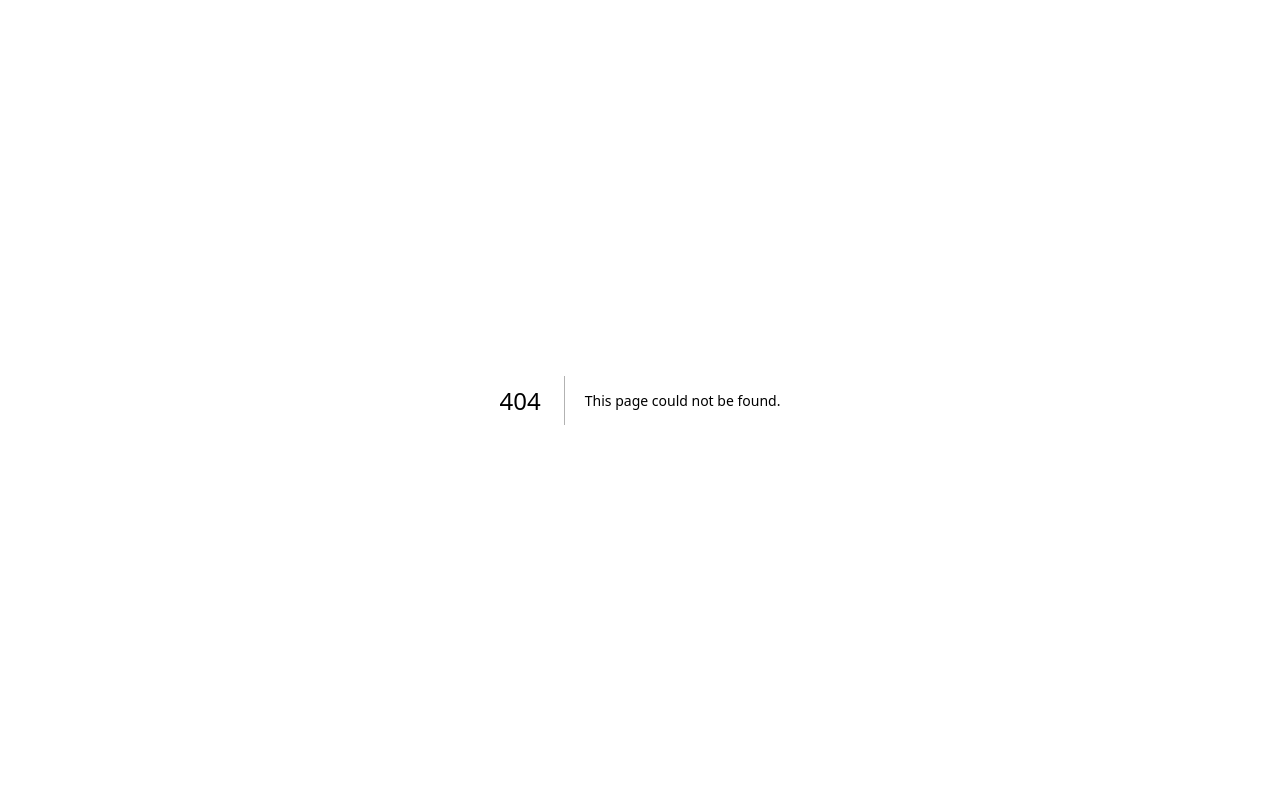
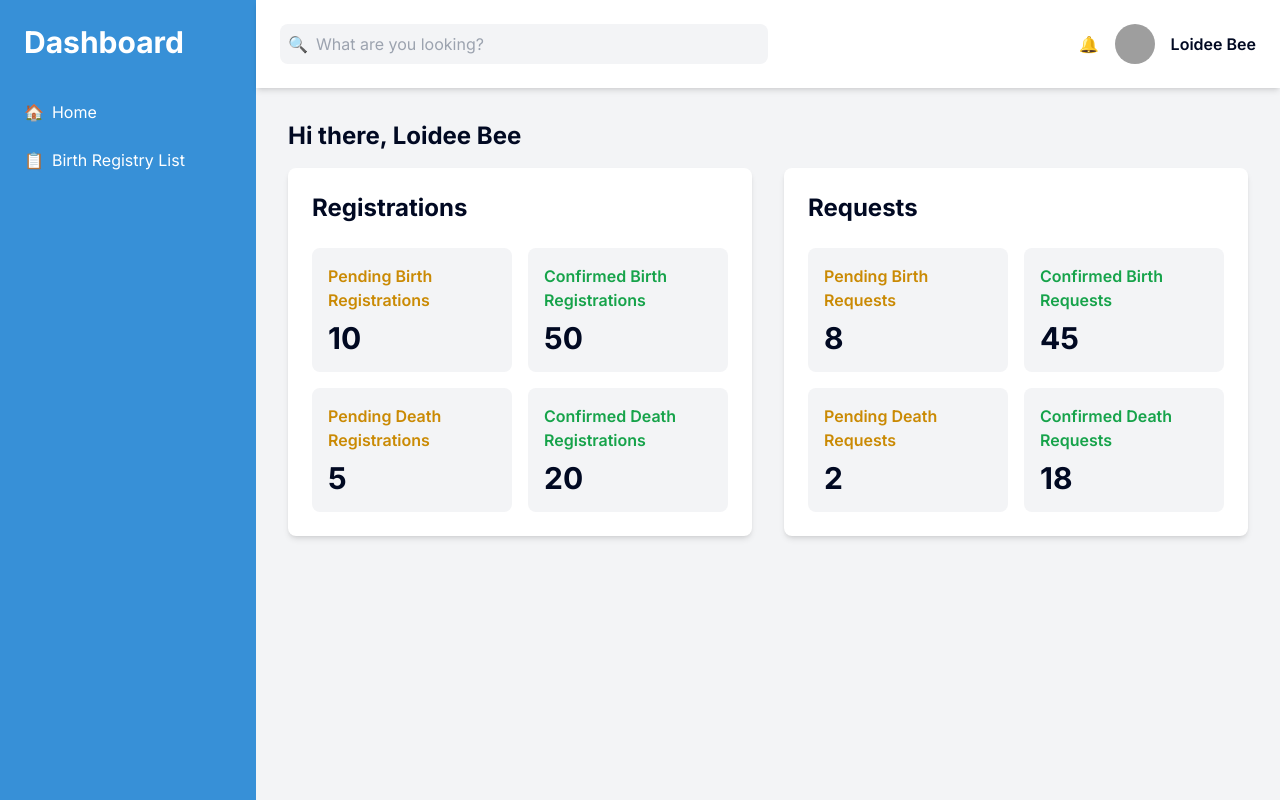
Before and after one commit to lloydeebill/iRegistry, a Next.js app: page /admin/dashboard in a window 1280 px wide. Before the commit this address had no page. Built offline with nearby package versions, Linux system fonts and the light colour scheme; no server answers; grey boxes are pictures that could not be loaded.

Commit message:
added admin interface with login and dashbaord and birth registry list retrieving from the supabase

```diff
--- /dev/null
+++ b/app/admin/admin-components/BirthRegistryList.jsx
@@ -0,0 +1,84 @@
+"use client";
+
+import { useEffect, useState } from "react";
+import { supabase } from "@/lib/supabaseClient"; // adjust if needed
+
+export default function BirthRegistryList() {
+	const [birthRegistrations, setBirthRegistrations] = useState([]);
+	const [loading, setLoading] = useState(true);
+
+	useEffect(() => {
+		fetchBirthRegistrations();
+	}, []);
+
+	async function fetchBirthRegistrations() {
+		const { data, error } = await supabase
+			.from("birth_registration")
+			.select("*")
+			.order("created_at", { ascending: false });
+
+		if (error) {
+			console.error("Error fetching birth registrations:", error.message);
+		} else {
+			setBirthRegistrations(data);
+		}
+		setLoading(false);
+	}
+
+	return (
+		<>
+			<h2 className="text-2xl font-bold mb-6">Birth Registry List</h2>
+
+			{loading ? (
+				<p>Loading...</p>
+			) : (
+				<div className="overflow-x-auto">
+					<table className="min-w-full bg-white rounded-lg overflow-hidden shadow-md">
+						<thead className="bg-[#3790d7] text-white">
+							<tr>
+								<th className="py-3 px-4 text-left">Child Full Name</th>
+								<th className="py-3 px-4 text-left">Date of Birth</th>
+								<th className="py-3 px-4 text-left">Status</th>
+								<th className="py-3 px-4 text-left">Submitted At</th>
+								<th className="py-3 px-4 text-left">Action</th>
+							</tr>
+						</thead>
+						<tbody>
+							{birthRegistrations.map((registration) => (
+								<tr
+									key={registration.id}
+									className="border-t hover:bg-gray-100"
+								>
+									<td className="py-3 px-4">
+										{registration.child_firstname}{" "}
+										{registration.child_middlename}{" "}
+										{registration.child_lastname}
+									</td>
+									<td className="py-3 px-4">{registration.birthdate}</td>
+									<td className="py-3 px-4 capitalize">
+										{registration.status || "Pending"}
+									</td>
+									<td className="py-3 px-4">
+										{registration.created_at
+											? new Date(registration.created_at).toLocaleDateString()
+											: "N/A"}
+									</td>
+									<td className="py-3 px-4">
+										<button
+											onClick={() =>
+												alert(`View details for ID: ${registration.id}`)
+											}
+											className="bg-blue-500 text-white py-1 px-3 rounded hover:bg-blue-600 transition"
+										>
+											View
+										</button>
+									</td>
+								</tr>
+							))}
+						</tbody>
+					</table>
+				</div>
+			)}
+		</>
+	);
+}
--- /dev/null
+++ b/app/admin/admin-components/Overview.jsx
@@ -0,0 +1,73 @@
+"use client";
+
+export default function Overview() {
+	return (
+		<>
+			<h2 className="text-2xl font-bold mb-4">Hi there, Loidee Bee</h2>
+
+			<div className="grid grid-cols-1 lg:grid-cols-2 gap-8">
+				{/* Registrations Section */}
+				<section className="bg-white p-6 rounded-lg shadow-md">
+					<h3 className="text-2xl font-bold mb-6">Registrations</h3>
+					<div className="grid grid-cols-1 md:grid-cols-2 gap-4">
+						<div className="bg-gray-100 p-4 rounded-lg">
+							<h4 className="text-yellow-600 font-semibold">
+								Pending Birth Registrations
+							</h4>
+							<p className="text-3xl font-bold mt-2">10</p>
+						</div>
+						<div className="bg-gray-100 p-4 rounded-lg">
+							<h4 className="text-green-600 font-semibold">
+								Confirmed Birth Registrations
+							</h4>
+							<p className="text-3xl font-bold mt-2">50</p>
+						</div>
+						<div className="bg-gray-100 p-4 rounded-lg">
+							<h4 className="text-yellow-600 font-semibold">
+								Pending Death Registrations
+							</h4>
+							<p className="text-3xl font-bold mt-2">5</p>
+						</div>
+						<div className="bg-gray-100 p-4 rounded-lg">
+							<h4 className="text-green-600 font-semibold">
+								Confirmed Death Registrations
+							</h4>
+							<p className="text-3xl font-bold mt-2">20</p>
+						</div>
+					</div>
+				</section>
+
+				{/* Requests Section */}
+				<section className="bg-white p-6 rounded-lg shadow-md">
+					<h3 className="text-2xl font-bold mb-6">Requests</h3>
+					<div className="grid grid-cols-1 md:grid-cols-2 gap-4">
+						<div className="bg-gray-100 p-4 rounded-lg">
+							<h4 className="text-yellow-600 font-semibold">
+								Pending Birth Requests
+							</h4>
+							<p className="text-3xl font-bold mt-2">8</p>
+						</div>
+						<div className="bg-gray-100 p-4 rounded-lg">
+							<h4 className="text-green-600 font-semibold">
+								Confirmed Birth Requests
+							</h4>
+							<p className="text-3xl font-bold mt-2">45</p>
+						</div>
+						<div className="bg-gray-100 p-4 rounded-lg">
+							<h4 className="text-yellow-600 font-semibold">
+								Pending Death Requests
+							</h4>
+							<p className="text-3xl font-bold mt-2">2</p>
+						</div>
+						<div className="bg-gray-100 p-4 rounded-lg">
+							<h4 className="text-green-600 font-semibold">
+								Confirmed Death Requests
+							</h4>
+							<p className="text-3xl font-bold mt-2">18</p>
+						</div>
+					</div>
+				</section>
+			</div>
+		</>
+	);
+}
--- /dev/null
+++ b/app/admin/dashboard/page.jsx
@@ -0,0 +1,66 @@
+"use client";
+
+import { useState } from "react";
+import Overview from "../admin-components/Overview"; // 🧠 import Overview
+import BirthRegistryList from "../admin-components/BirthRegistryList"; // 🧠 import BirthRegistryList
+
+export default function AdminDashboardPage() {
+	const [activePage, setActivePage] = useState("overview");
+
+	return (
+		<div className="min-h-screen flex bg-gray-100">
+			{/* Sidebar */}
+			<aside className="w-64 bg-[#3790d7] text-white flex flex-col p-6">
+				<h1 className="text-3xl font-bold mb-10">Dashboard</h1>
+				<nav className="flex flex-col gap-6">
+					<button
+						onClick={() => setActivePage("overview")}
+						className="flex items-center space-x-2 hover:underline text-left"
+					>
+						<span>🏠</span>
+						<span>Home</span>
+					</button>
+
+					<button
+						onClick={() => setActivePage("registry")}
+						className="flex items-center space-x-2 hover:underline text-left"
+					>
+						<span>📋</span>
+						<span>Birth Registry List</span>
+					</button>
+				</nav>
+			</aside>
+
+			{/* Main Content */}
+			<div className="flex-1 flex flex-col">
+				{/* Topbar */}
+				<header className="flex items-center justify-between p-6 bg-white shadow-md">
+					<div className="flex items-center bg-gray-100 p-2 rounded-lg w-1/2">
+						<span className="mr-2">🔍</span>
+						<input
+							type="text"
+							placeholder="What are you looking?"
+							className="bg-transparent focus:outline-none w-full"
+						/>
+					</div>
+
+					<div className="flex items-center space-x-4">
+						<span>🔔</span>
+						<img
+							src="https://i.pravatar.cc/40"
+							alt="Profile"
+							className="w-10 h-10 rounded-full"
+						/>
+						<div className="font-semibold">Loidee Bee</div>
+					</div>
+				</header>
+
+				{/* Dynamic Main Content */}
+				<main className="p-8">
+					{activePage === "overview" && <Overview />}
+					{activePage === "registry" && <BirthRegistryList />}
+				</main>
+			</div>
+		</div>
+	);
+}
--- /dev/null
+++ b/app/admin/login/page.jsx
@@ -0,0 +1,85 @@
+"use client";
+
+import { useState } from "react";
+import { useRouter } from "next/navigation";
+
+export default function AdminLoginPage() {
+	const router = useRouter();
+	const [email, setEmail] = useState("");
+	const [password, setPassword] = useState("");
+	const [error, setError] = useState("");
+
+	// Hardcoded credentials for now
+	const hardcodedAdmin = {
+		email: "civilworker@i-registry.com",
+		password: "admin123",
+	};
+
+	async function handleLogin(e) {
+		e.preventDefault();
+
+		if (
+			email === hardcodedAdmin.email &&
+			password === hardcodedAdmin.password
+		) {
+			router.push("/admin/dashboard"); // Redirect to dashboard if correct
+		} else {
+			setError("Invalid credentials. Please try again.");
+		}
+	}
+
+	return (
+		<div className="min-h-screen flex items-center justify-center bg-gray-100">
+			<div className="bg-white p-8 rounded-lg shadow-lg w-full max-w-md">
+				<h1 className="text-2xl font-bold mb-6 text-center">
+					Civil Registry Worker Login
+				</h1>
+
+				{error && <div className="text-red-500 mb-4 text-center">{error}</div>}
+
+				<form onSubmit={handleLogin} className="space-y-4">
+					<div>
+						<label
+							htmlFor="email"
+							className="block text-sm font-medium text-gray-700"
+						>
+							Email Address
+						</label>
+						<input
+							type="email"
+							id="email"
+							required
+							value={email}
+							onChange={(e) => setEmail(e.target.value)}
+							className="mt-1 p-2 w-full border rounded-md focus:outline-none focus:ring-2 focus:ring-blue-400"
+						/>
+					</div>
+
+					<div>
+						<label
+							htmlFor="password"
+							className="block text-sm font-medium text-gray-700"
+						>
+							Password
+						</label>
+						<input
+							type="password"
+							id="password"
+							required
+							value={password}
+							onChange={(e) => setPassword(e.target.value)}
+							className="mt-1 p-2 w-full border rounded-md focus:outline-none focus:ring-2 focus:ring-blue-400"
+						/>
+					</div>
+
+					<button
+						type="submit"
+						className="w-full py-2 px-4 bg-blue-600 text-white rounded-md hover:bg-blue-700 transition"
+					>
+						Sign In
+					</button>
+				</form>
+			</div>
+		</div>
+	);
+}
--- a/app/components/AboutSection.jsx
+++ b/app/components/AboutSection.jsx
@@ -101,7 +101,7 @@ const AboutSection = () => {
 						<p className="text-base lg:text-lg text-justify hidden sm:block">
 							Ensures the security and integrity of personal data, providing a
 							secure environment for sensitive information within the Local
-							Civil Registrar Office of Buenavista.
+							Civil Registrar Office of <Nasipit></Nasipit>.
 						</p>
 					</div>
 					<Image
```
